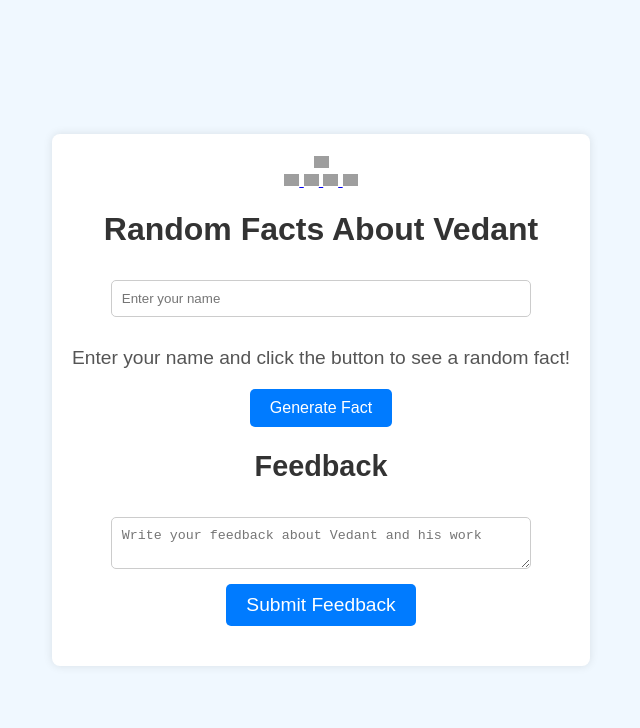
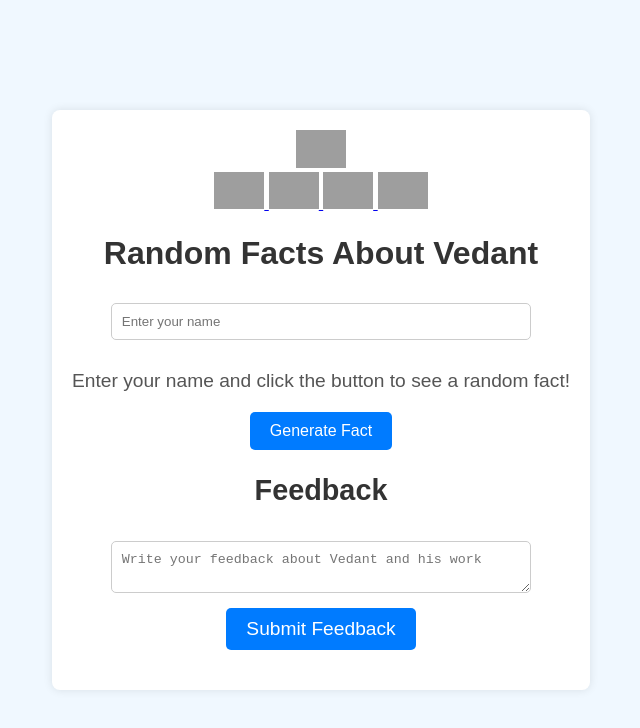
Before and after one commit to VedantBansal-18/fun-facts, a plain HTML site: page index.html in a window 1280 px wide. Shown: the whole page, without its empty margins (319-959 px from the left). Drawn offline with Linux system fonts and the light colour scheme; grey boxes are pictures that could not be loaded.

Commit message:
Update index.html

```diff
--- a/index.html
+++ b/index.html
@@ -8,19 +8,19 @@
 </head>
 <body>
     <div class="container">
-        <img src="https://media.licdn.com/dms/image/v2/D4E03AQG8c-nhQEGxKg/profile-displayphoto-shrink_800_800/profile-displayphoto-shrink_800_800/0/1731516986126?e=1737590400&v=beta&t=BS7-UqycerIQ3paylQFRO0qOVgxvmcJWI5NQtOXjV9U" alt="Profile Image" style="width:15px;" class="profile-image">
+        <img src="https://media.licdn.com/dms/image/v2/D4E03AQG8c-nhQEGxKg/profile-displayphoto-shrink_800_800/profile-displayphoto-shrink_800_800/0/1731516986126?e=1737590400&v=beta&t=BS7-UqycerIQ3paylQFRO0qOVgxvmcJWI5NQtOXjV9U" alt="Profile Image" style="width:50px;" class="profile-image">
         <div class="social-links">
             <a href="https://www.instagram.com/unsolved.ved/?__pwa=1" target="_blank">
-                <img src="https://i.pinimg.com/736x/ff/5a/e7/ff5ae72f423c7a1a2e6daf347ff1b5e2.jpg" alt="Instagram" style="width:15px;" class="social-icon">
+                <img src="https://i.pinimg.com/736x/ff/5a/e7/ff5ae72f423c7a1a2e6daf347ff1b5e2.jpg" alt="Instagram" style="width:50px;" class="social-icon">
             </a>
             <a href="https://www.linkedin.com/in/vedantbansal18" target="_blank">
-                <img src="https://e7.pngegg.com/pngimages/602/665/png-clipart-linkedin-linkedin-thumbnail.png" alt="LinkedIn" style="width:15px;" class="social-icon">
+                <img src="https://e7.pngegg.com/pngimages/602/665/png-clipart-linkedin-linkedin-thumbnail.png" alt="LinkedIn" style="width:50px;" class="social-icon">
             </a>
             <a href="https://github.com/VedantBansal-18" target="_blank">
-                <img src="https://w7.pngwing.com/pngs/914/758/png-transparent-github-social-media-computer-icons-logo-android-github-logo-computer-wallpaper-banner-thumbnail.png" alt="GitHub" style="width:15px;" class="social-icon">
+                <img src="https://w7.pngwing.com/pngs/914/758/png-transparent-github-social-media-computer-icons-logo-android-github-logo-computer-wallpaper-banner-thumbnail.png" alt="GitHub" style="width:50px;" class="social-icon">
             </a>
             <a href="mailto:vedant.bansal18@gmail.com">
-                <img src="https://cdn4.iconfinder.com/data/icons/social-media-logos-6/512/112-gmail_email_mail-512.png" alt="Email" style="width:15px;" class="social-icon">
+                <img src="https://cdn4.iconfinder.com/data/icons/social-media-logos-6/512/112-gmail_email_mail-512.png" alt="Email" style="width:50px;" class="social-icon">
             </a>
         </div>
         <h1>Random Facts About Vedant</h1>
```
